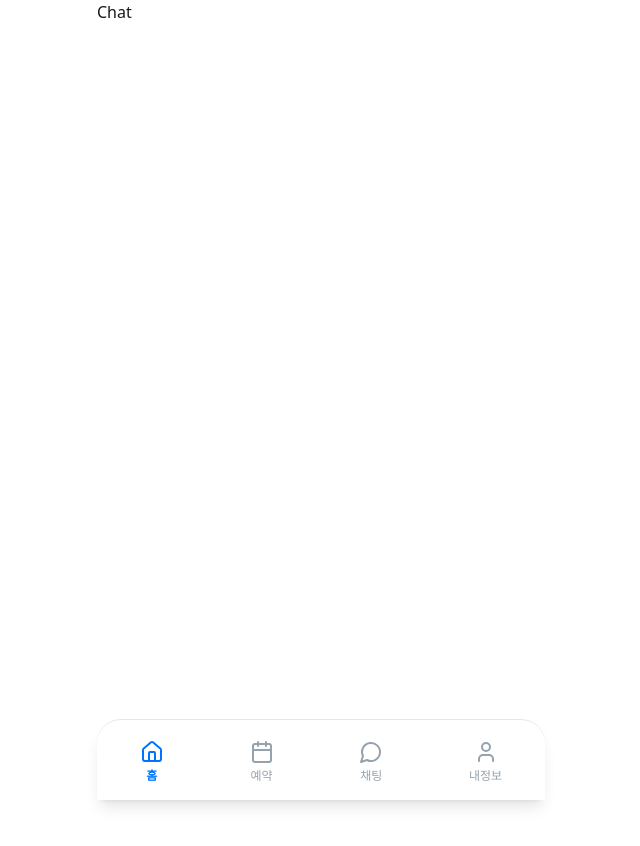
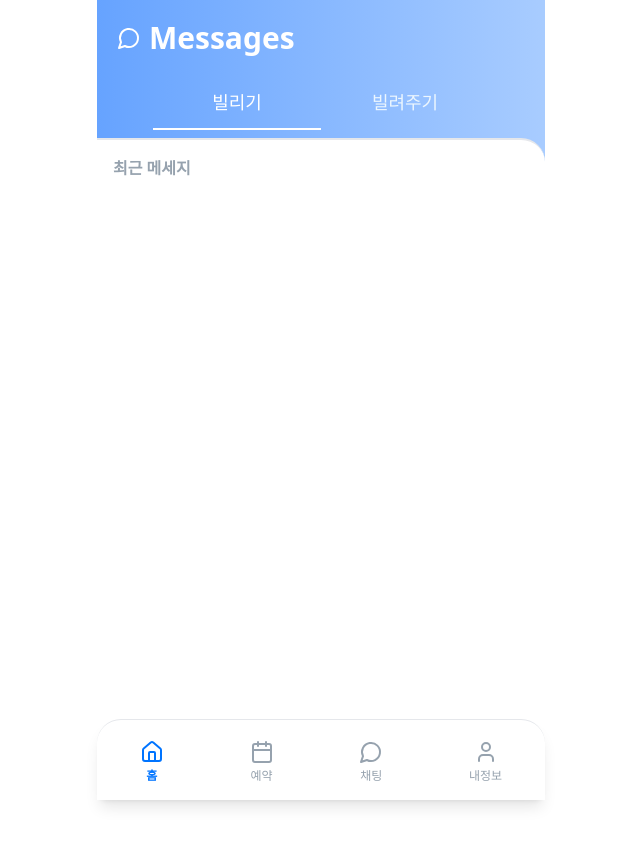
Before and after one commit to team-billie/billie, a Next.js app in the folder frontend/nextdoor/: page /chat in a window 1280 px wide. Shown: the top 846 px of the page, without its empty margins (319-959 px from the left). Before the commit the page ends 800 px from the top, so only its background shows below. Built offline with nearby package versions, Linux system fonts and the light colour scheme.

Commit message:
:art:[style] 채팅 목록 페이지 header

```diff
--- a/frontend/nextdoor/app/(tabs)/chat/page.tsx
+++ b/frontend/nextdoor/app/(tabs)/chat/page.tsx
@@ -1,3 +1,12 @@
+import ChatsHeader from "@/components/chats/ChatsHeader";
+import MainHeader from "@/components/common/Header/ReservationHeader";
+
 export default function ChatPage() {
-    return <div>Chat</div>;
-  }
+  return (
+    <main>
+      <MainHeader title="Messages" />
+      <ChatsHeader />
+      <div className="h-screen overflow-y-auto p-4 flex flex-col gap-6"></div>
+    </main>
+  );
+}
--- /dev/null
+++ b/frontend/nextdoor/components/chats/ChatsHeader.tsx
@@ -0,0 +1,9 @@
+import Link from "next/link";
+
+export default function ChatsHeader() {
+  return (
+    <div className="flex-1 w-full flex justify-between p-4 rounded-tr-3xl border-t-2 -mt-12 bg-white text-gray600 font-bold ">
+      최근 메세지
+    </div>
+  );
+}
--- a/frontend/nextdoor/components/reservations/safe-deal/overview/ReservationStatusTabs.tsx
+++ b/frontend/nextdoor/components/reservations/safe-deal/overview/ReservationStatusTabs.tsx
@@ -2,7 +2,7 @@ import Link from "next/link";
 
 export default function ReservationStatusTabs() {
   return (
-    <div className="flex-1 w-full flex justify-between p-4 rounded-s-3xl border-t-2 -mt-12 bg-white ">
+    <div className="flex-1 w-full flex justify-between p-4 rounded-tl-3xl border-t-2 -mt-12 bg-white ">
       <div className="flex gap-3">
         <Link href="/reservations">
           <button className="btn-1">전체</button>
```
Also changed, not shown: frontend/nextdoor/components/chats/readme.md (deleted).
